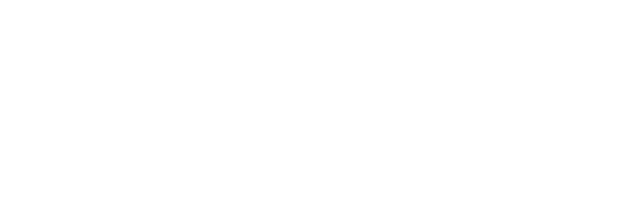
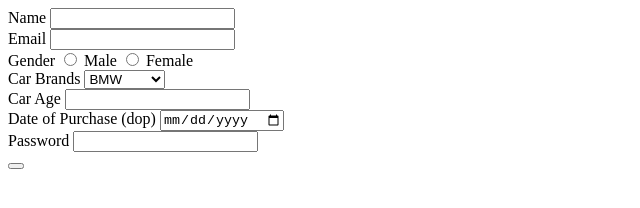
Before and after one commit to acciojob/car-insurance-form-TheThunderB0lt, a website: page main.html in a window 1280 px wide. Shown: the whole page, without its empty margins (0-640 px from the left). Drawn offline with Linux system fonts and the light colour scheme.

Commit message:
created a submission

```diff
--- a/main.html
+++ b/main.html
@@ -8,6 +8,28 @@
 
 <body>
 	<!-- the entire body must be written by student -->
+	<form method="post">
+		<label for="name">Name</label>
+		<input type="text" id="name" required/> <br/>
+		<label for="email">Email</label>
+		<input type="email" id="email" required/> <br/>
+		<label>Gender</label>
+		<input type="radio" name="gender" required/> Male
+		<input type ="radio" name="gender" required/> Female<br>
+		<label for="cars">Car Brands</label>
+		<select id="cars">
+			<option>BMW</option>
+			<option>Audi</option>
+			<option>Mercedez</option>
+		</select><br/>
+		<label for="carage">Car Age</label>
+		<input type="number" id="carage" required/><br/>
+		<label for="dop">Date of Purchase (dop)</label>
+		<input type="date" id="dop" required/> <br>
+		<label for="password">Password</label>
+		<input type="password" id="password" required/><br>
+		<button type="submit" value="submit"/>
+	</form>
     <script type="text/javascript" src="./script.js">
 </script>
 
```
